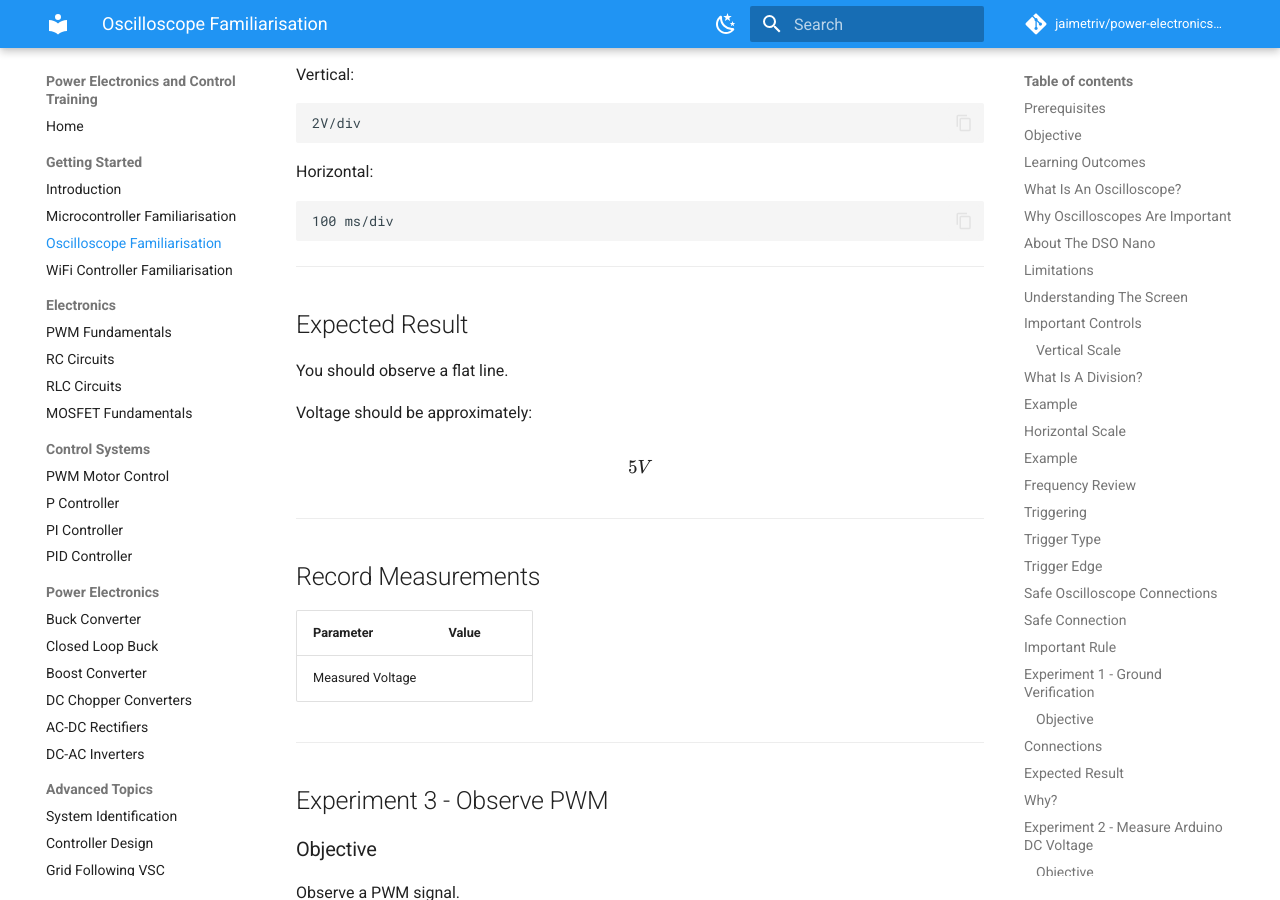
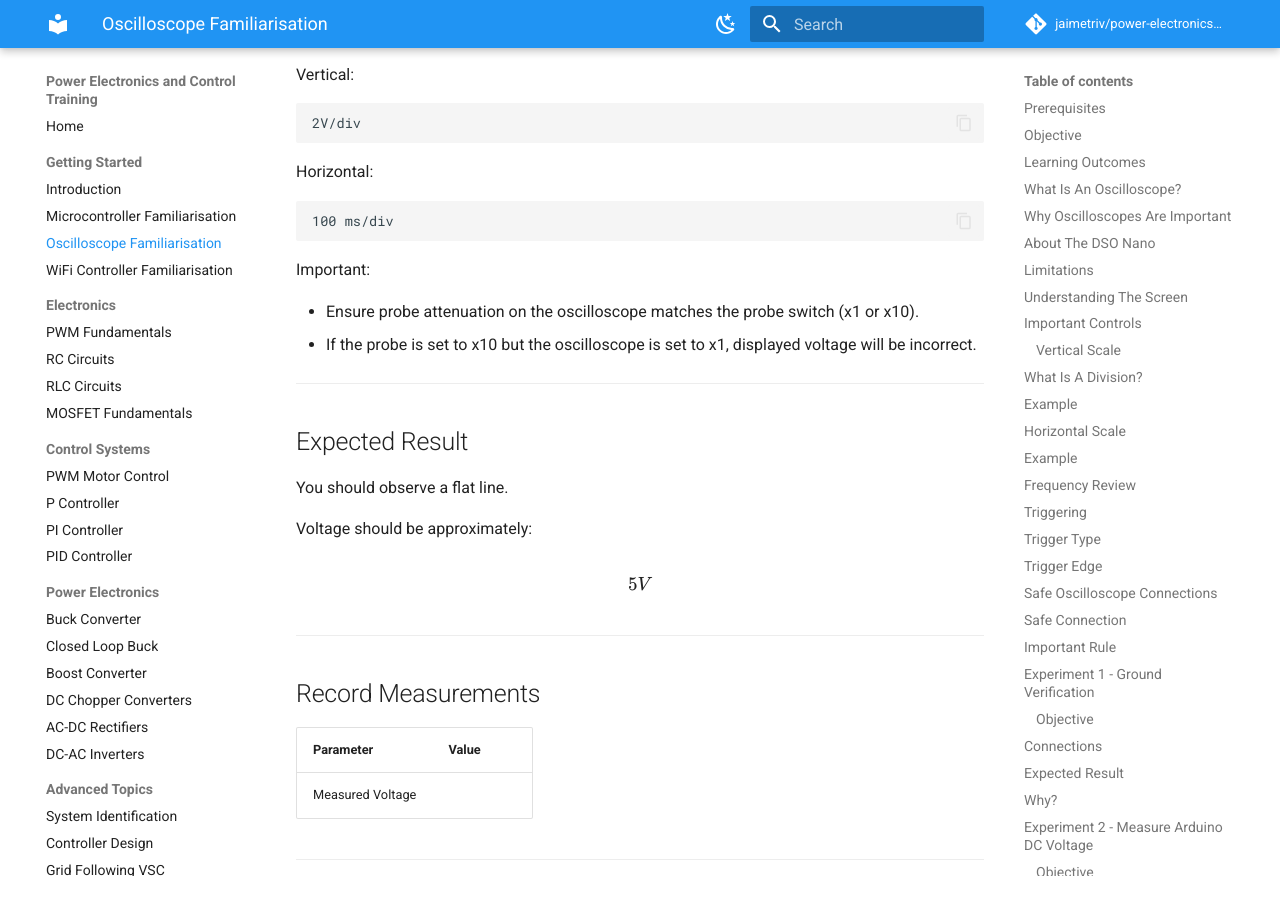
Before and after one commit to jaimetriv/power-electronics-and-control-training, an MkDocs documentation site: the page built from docs/00B_Oscilloscope_Familiarisation.md, in a window 1280 px wide and 900 px high, scrolled down 9856 px. Built offline with MkDocs 1.6.1 and Material for MkDocs 9.7.7, drawn with Linux system fonts in a browser that asks for light colours; comment, search, counter and statistics services are not loaded; some of the changed text lies outside the part shown.

Commit message:
docs(00b_oscilloscope): add probe scaling and pwm frequency tolerance notes

````diff
--- a/docs/00B_Oscilloscope_Familiarisation.md
+++ b/docs/00B_Oscilloscope_Familiarisation.md
@@ -487,6 +487,11 @@ Horizontal:
 100 ms/div
 ```
 
+Important:
+
+- Ensure probe attenuation on the oscilloscope matches the probe switch (x1 or x10).
+- If the probe is set to x10 but the oscilloscope is set to x1, displayed voltage will be incorrect.
+
 ---
 
 ## Expected Result
@@ -603,6 +608,8 @@ Expected:
 $$
 f \approx 490Hz
 $$
+
+On Arduino Uno Pin 9, this value is typically around 490 Hz. Small variation is normal.
 
 ---
 
````
